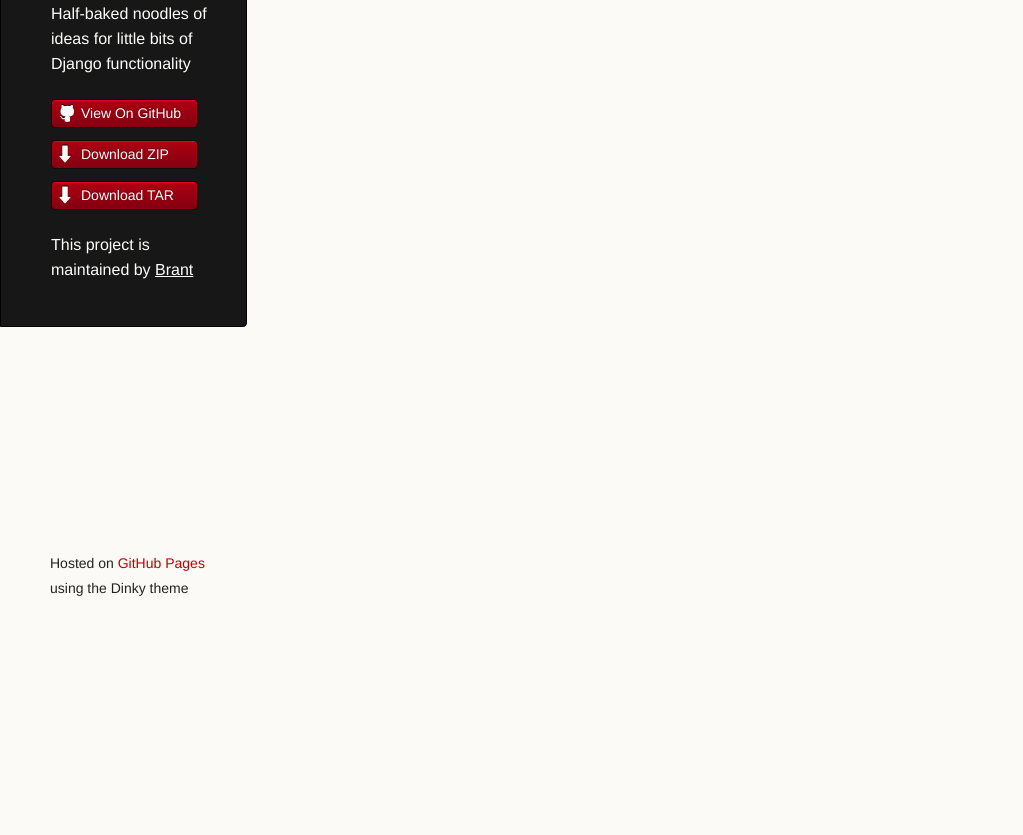
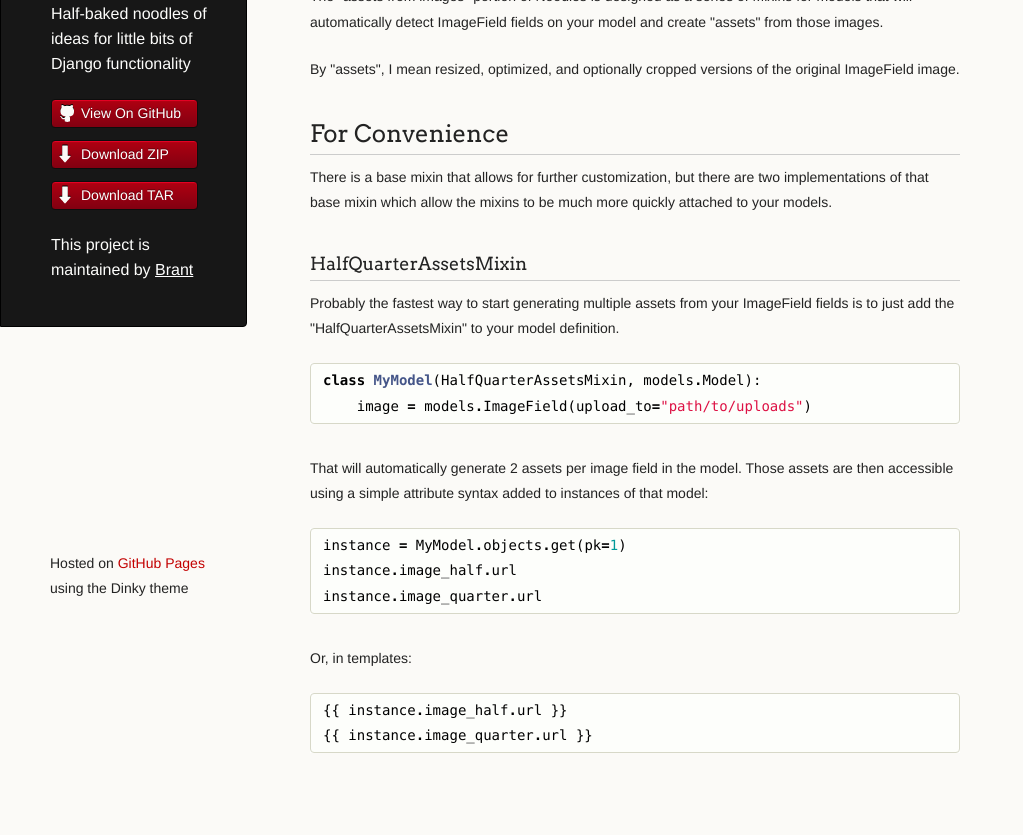
Before and after one commit to Brant/django-noodles, a plain HTML site: page assets.html in a window 1280 px wide. Shown: the part 167-1002 px from the top of the page, without its empty margins (0-1023 px from the left). Before the commit the page ends 800 px from the top, so only its background shows below. Drawn offline with Linux system fonts and the light colour scheme.

Commit message:
beginning docs for assets from images

```diff
--- a/assets.html
+++ b/assets.html
@@ -38,8 +38,26 @@
 		        	<li><a href="metadata.html">Site Metadata</a></li>
 				</ul>
 
-<h1>
-<a name="assets-from-images" class="anchor" href="#assets-from-images"><span class="octicon octicon-link"></span></a>Assets from Images</h1>
+<h1><a name="assets-from-images" class="anchor" href="#assets-from-images"><span class="octicon octicon-link"></span></a>Assets from Images</h1>
+
+<p>The "assets from images" portion of Noodles is designed as a series of Mixins for models that will automatically detect ImageField fields on your model and create "assets" from those images.</p>
+<p>By "assets", I mean resized, optimized, and optionally cropped versions of the original ImageField image.</p>
+
+<h2>For Convenience</h2>
+<p>There is a base mixin that allows for further customization, but there are two implementations of that base mixin which allow the mixins to be much more quickly attached to your models.</p>
+<h3>HalfQuarterAssetsMixin</h3>
+<p>Probably the fastest way to start generating multiple assets from your ImageField fields is to just add the "HalfQuarterAssetsMixin" to your model definition.</p>
+<div class="highlight"><pre><span class="k">class</span> <span class="nc">MyModel</span><span class="p">(</span><span class="n">HalfQuarterAssetsMixin</span><span class="p">,</span> <span class="n">models</span><span class="o">.</span><span class="n">Model</span><span class="p">):</span>
+    <span class="n">image</span> <span class="o">=</span> <span class="n">models</span><span class="o">.</span><span class="n">ImageField</span><span class="p">(</span><span class="n">upload_to</span><span class="o">=</span><span class="s">&quot;path/to/uploads&quot;</span><span class="p">)</span>
+</pre></div>
+<p>That will automatically generate 2 assets per image field in the model. Those assets are then accessible using a simple attribute syntax added to instances of that model:</p>
+<div class="highlight"><pre><span class="n">instance</span> <span class="o">=</span> <span class="n">MyModel</span><span class="o">.</span><span class="n">objects</span><span class="o">.</span><span class="n">get</span><span class="p">(</span><span class="n">pk</span><span class="o">=</span><span class="mi">1</span><span class="p">)</span>
+<span class="n">instance</span><span class="o">.</span><span class="n">image_half</span><span class="o">.</span><span class="n">url</span>
+<span class="n">instance</span><span class="o">.</span><span class="n">image_quarter</span><span class="o">.</span><span class="n">url</span></pre></div>
+
+<p>Or, in templates:</p>
+<div class="highlight"><pre><span class="p">{{</span> <span class="n">instance</span><span class="o">.</span><span class="n">image_half</span><span class="o">.</span><span class="n">url</span> <span class="p">}}</span>
+<span class="p">{{</span> <span class="n">instance</span><span class="o">.</span><span class="n">image_quarter</span><span class="o">.</span><span class="n">url</span> <span class="p">}}</span></pre></div>
 
 
 			</section>
```
Also changed, not shown: index.html (+5 -5 lines), scratch.html (added, +8 -0 lines), 2 other files.
